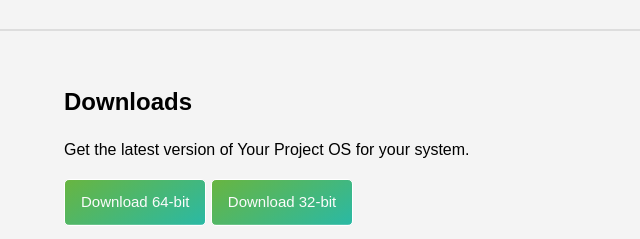
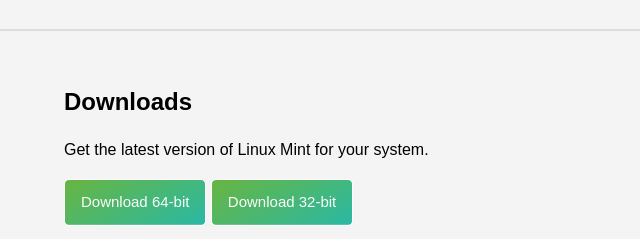
Before and after one commit to mit72/linuxMint, a plain HTML site: page index.html in a window 1280 px wide. Shown: the part 981-1220 px from the top of the page, 0-640 px from the left. Drawn offline with Linux system fonts and the light colour scheme; some packages are replaced by stand-ins of ours; a script that the page names is missing.

Commit message:
Update index.html

```diff
--- a/index.html
+++ b/index.html
@@ -138,7 +138,7 @@
     <section id="downloads" class="downloads">
         <div class="container">
             <h2>Downloads</h2>
-            <p>Get the latest version of Your Project OS for your system.</p>
+            <p>Get the latest version of Linux Mint for your system.</p>
             <div class="download-links">
                 <a href="#" class="btn btn-grad">Download 64-bit</a>
                 <a href="#" class="btn btn-grad">Download 32-bit</a>
```
